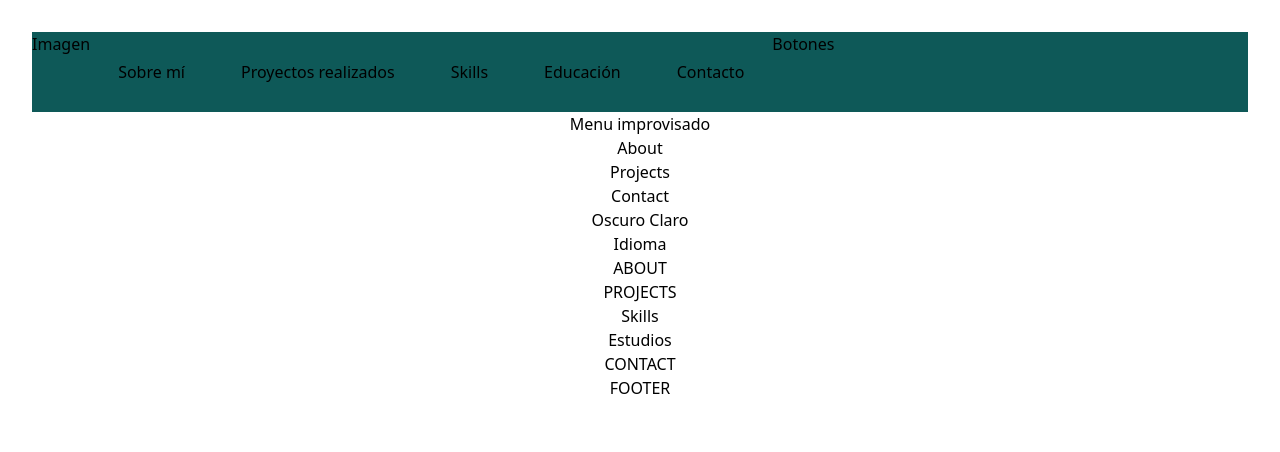
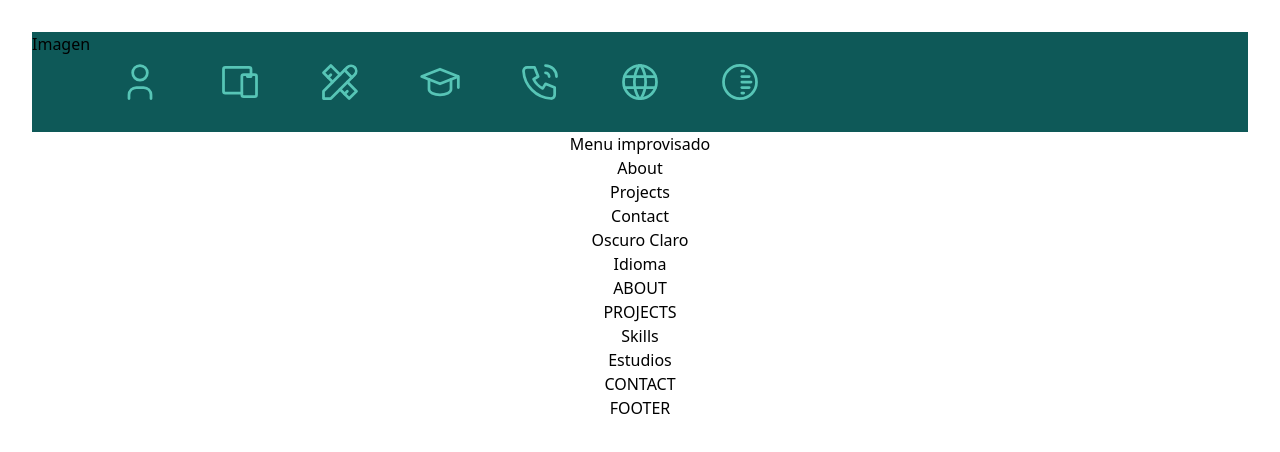
Before and after one commit to GCortesGustavo/PortfolioV1, a React (Vite) app: page / in a window 1280 px wide. Shown: the top 452 px of the page. Built offline with nearby package versions, Linux system fonts and the light colour scheme.

Commit message:
Navbar al 60%

```diff
--- a/src/Components/Navbar.jsx
+++ b/src/Components/Navbar.jsx
@@ -3,18 +3,74 @@
 const Navbar = () => {
     return (
         <div className="flex bg-primary flex-row">
-            <div>
+            <div className="flex flex-row space-beetween">
                 <p>Imagen</p>
             </div>
             <div className="flex flex-row space-beetween">
-                <h1 className="m-7">Sobre mí</h1>
-                <h1 className="m-7">Proyectos realizados</h1>
-                <h1 className="m-7">Skills</h1>
-                <h1 className="m-7">Educación</h1>
-                <h1 className="m-7">Contacto</h1>
+                <h1 className="m-7">
+                    <svg xmlns="http://www.w3.org/2000/svg" class="icon icon-tabler icon-tabler-user" width="44" height="44" viewBox="0 0 24 24" stroke-width="1.5" stroke="#57C5B6" fill="none" stroke-linecap="round" stroke-linejoin="round">
+                        <path stroke="none" d="M0 0h24v24H0z" fill="none"/>
+                        <path d="M8 7a4 4 0 1 0 8 0a4 4 0 0 0 -8 0" />
+                        <path d="M6 21v-2a4 4 0 0 1 4 -4h4a4 4 0 0 1 4 4v2" />
+                    </svg>
+                </h1>
+                <h1 className="m-7">
+                    <svg xmlns="http://www.w3.org/2000/svg" class="icon icon-tabler icon-tabler-devices" width="44" height="44" viewBox="0 0 24 24" stroke-width="1.5" stroke="#57C5B6" fill="none" stroke-linecap="round" stroke-linejoin="round">
+                        <path stroke="none" d="M0 0h24v24H0z" fill="none"/>
+                        <path d="M13 9a1 1 0 0 1 1 -1h6a1 1 0 0 1 1 1v10a1 1 0 0 1 -1 1h-6a1 1 0 0 1 -1 -1v-10z" />
+                        <path d="M18 8v-3a1 1 0 0 0 -1 -1h-13a1 1 0 0 0 -1 1v12a1 1 0 0 0 1 1h9" />
+                        <path d="M16 9h2" />
+                    </svg>
+                </h1>
+                <h1 className="m-7">
+                    <svg xmlns="http://www.w3.org/2000/svg" class="icon icon-tabler icon-tabler-tools" width="44" height="44" viewBox="0 0 24 24" stroke-width="1.5" stroke="#57C5B6" fill="none" stroke-linecap="round" stroke-linejoin="round">
+                        <path stroke="none" d="M0 0h24v24H0z" fill="none"/>
+                        <path d="M3 21h4l13 -13a1.5 1.5 0 0 0 -4 -4l-13 13v4" />
+                        <path d="M14.5 5.5l4 4" />
+                        <path d="M12 8l-5 -5l-4 4l5 5" />
+                        <path d="M7 8l-1.5 1.5" />
+                        <path d="M16 12l5 5l-4 4l-5 -5" />
+                        <path d="M16 17l-1.5 1.5" />
+                    </svg>
+                </h1>
+                <h1 className="m-7">
+                    <svg xmlns="http://www.w3.org/2000/svg" class="icon icon-tabler icon-tabler-school" width="44" height="44" viewBox="0 0 24 24" stroke-width="1.5" stroke="#57C5B6" fill="none" stroke-linecap="round" stroke-linejoin="round">
+                        <path stroke="none" d="M0 0h24v24H0z" fill="none"/>
+                        <path d="M22 9l-10 -4l-10 4l10 4l10 -4v6" />
+                        <path d="M6 10.6v5.4a6 3 0 0 0 12 0v-5.4" />
+                    </svg>
+                </h1>
+                <h1 className="m-7">
+                    <svg xmlns="http://www.w3.org/2000/svg" class="icon icon-tabler icon-tabler-phone-call" width="44" height="44" viewBox="0 0 24 24" stroke-width="1.5" stroke="#57C5B6" fill="none" stroke-linecap="round" stroke-linejoin="round">
+                        <path stroke="none" d="M0 0h24v24H0z" fill="none"/>
+                        <path d="M5 4h4l2 5l-2.5 1.5a11 11 0 0 0 5 5l1.5 -2.5l5 2v4a2 2 0 0 1 -2 2a16 16 0 0 1 -15 -15a2 2 0 0 1 2 -2" />
+                        <path d="M15 7a2 2 0 0 1 2 2" />
+                        <path d="M15 3a6 6 0 0 1 6 6" />
+                    </svg>
+                </h1>
             </div>
-            <div>
-                <p>Botones</p>
+            <div className="flex flex-row space-evenly">
+                <button className="m-7">
+                    <svg xmlns="http://www.w3.org/2000/svg" class="icon icon-tabler icon-tabler-world" width="44" height="44" viewBox="0 0 24 24" stroke-width="1.5" stroke="#57C5B6" fill="none" stroke-linecap="round" stroke-linejoin="round">
+                        <path stroke="none" d="M0 0h24v24H0z" fill="none"/>
+                        <path d="M3 12a9 9 0 1 0 18 0a9 9 0 0 0 -18 0" />
+                        <path d="M3.6 9h16.8" />
+                        <path d="M3.6 15h16.8" />
+                        <path d="M11.5 3a17 17 0 0 0 0 18" />
+                        <path d="M12.5 3a17 17 0 0 1 0 18" />
+                    </svg>
+                </button>
+                <button className="m-7">
+                    <svg xmlns="http://www.w3.org/2000/svg" class="icon icon-tabler icon-tabler-shadow" width="44" height="44" viewBox="0 0 24 24" stroke-width="1.5" stroke="#57C5B6" fill="none" stroke-linecap="round" stroke-linejoin="round">
+                        <path stroke="none" d="M0 0h24v24H0z" fill="none"/>
+                        <path d="M12 12m-9 0a9 9 0 1 0 18 0a9 9 0 1 0 -18 0" />
+                        <path d="M13 12h5" />
+                        <path d="M13 15h4" />
+                        <path d="M13 18h1" />
+                        <path d="M13 9h4" />
+                        <path d="M13 6h1" />
+                    </svg>
+                </button>
             </div>
         </div>
     )
```
